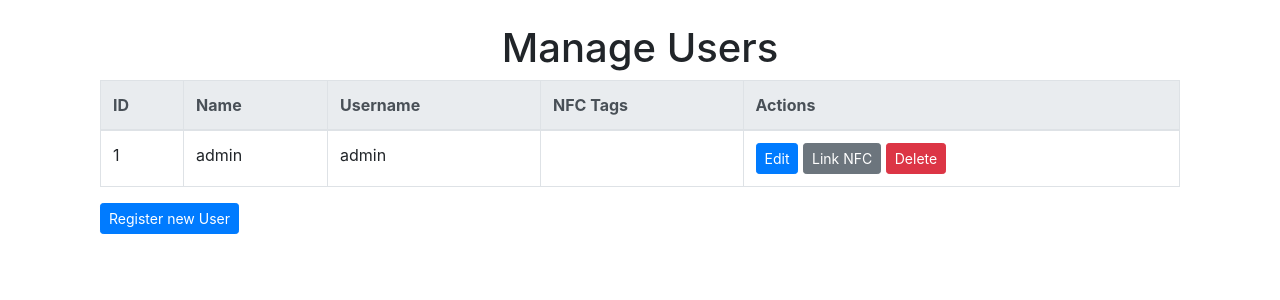
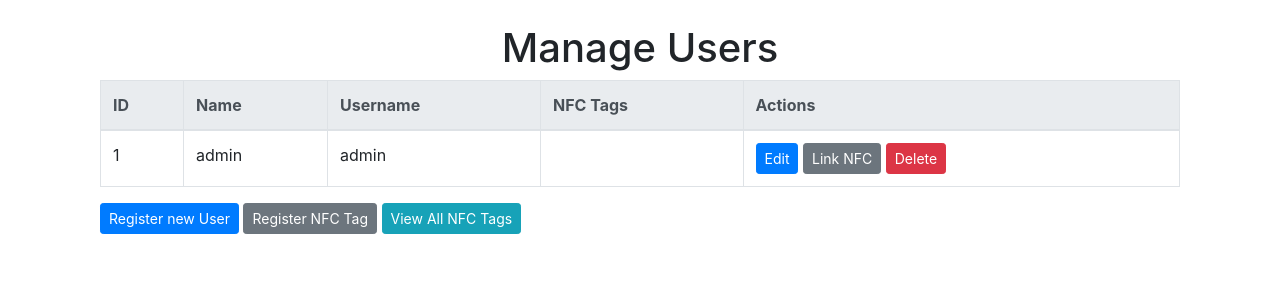
Before and after one commit to diniezikryy/comnet-project, a Flask app: page /users in a window 1280 px wide. Shown: the part 56-356 px from the top of the page. Run offline with Flask 3, Linux system fonts and the light colour scheme; a user stored in the database is signed in; some libraries are stand-ins or nearby versions.

Commit message:
manage nfc_tags

```diff
--- a/app.py
+++ b/app.py
@@ -3,7 +3,7 @@ from flask_wtf import CSRFProtect
 
 from extensions import db, login_manager
 from flask_login import login_user, login_required, logout_user, current_user
-from forms import RegistrationForm, LoginForm, LinkNfcTagForm, EditUserForm
+from forms import RegistrationForm, LoginForm, LinkNfcTagForm, EditUserForm, RegisterNfcTagForm
 from models import User, NfcTag, DoorLog, DoorbellLog
 from flask_socketio import SocketIO, emit
 from flask_migrate import Migrate
@@ -254,6 +254,29 @@ def link_nfc(user_id):
         return redirect(url_for('manage_users'))
     return render_template('link_nfc.html', form=form, user=user)
 
+@app.route('/register_nfc_tag', methods=['GET', 'POST'])
+@login_required
+def register_nfc_tag():
+    form = RegisterNfcTagForm()
+    if form.validate_on_submit():
+        nfc_tag = NfcTag.query.filter_by(nfc_id=form.nfc_id.data).first()
+        if nfc_tag:
+            flash('NFC tag already exists', 'danger')
+        else:
+            new_nfc_tag = NfcTag(nfc_id=form.nfc_id.data)
+            db.session.add(new_nfc_tag)
+            db.session.commit()
+            flash('NFC tag registered successfully', 'success')
+        return redirect(url_for('manage_users'))
+    return render_template('register_nfc_tag.html', form=form)
+
+@app.route('/nfc_tags')
+@login_required
+def nfc_tags():
+    tags = NfcTag.query.all()
+    return render_template('nfc_tags.html', tags=tags)
+
+
 
 # DB & Running Flask Web App
 def create_app():
--- a/templates/manage_users.html
+++ b/templates/manage_users.html
@@ -38,6 +38,8 @@
     </table>
     <div>
         <a href="{{ url_for('register') }}" class="btn btn-primary btn-sm">Register new User</a>
+        <a href="{{ url_for('register_nfc_tag') }}" class="btn btn-secondary btn-sm">Register NFC Tag</a>
+        <a href="{{ url_for('nfc_tags') }}" class="btn btn-info btn-sm">View All NFC Tags</a>
     </div>
 </div>
 {% endblock %}
```
Also changed, not shown: forms.py (+7 -1 lines), templates/nfc_tags.html (added, +23 -0 lines), templates/register_nfc_tag.html (added, +17 -0 lines).
